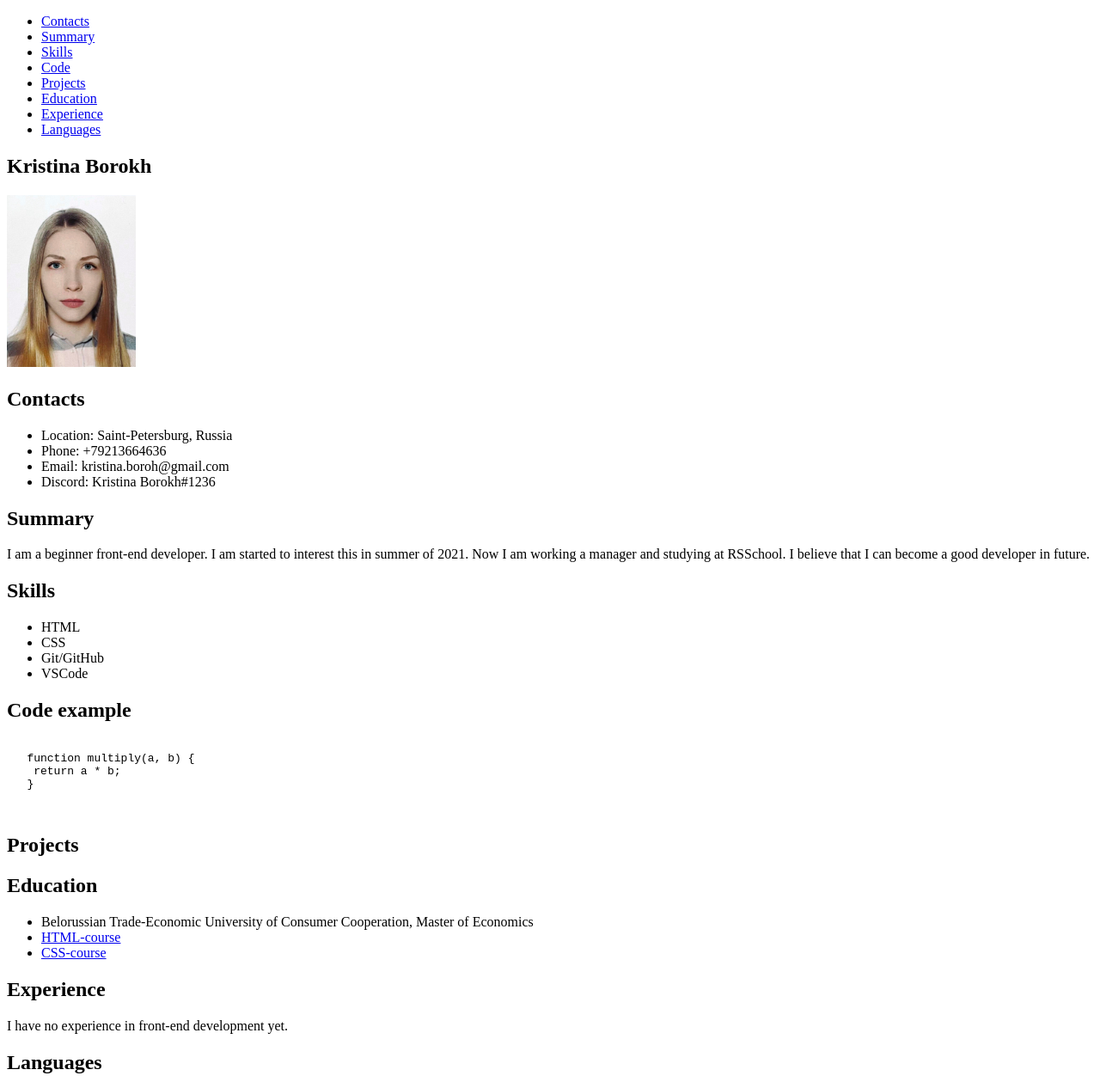
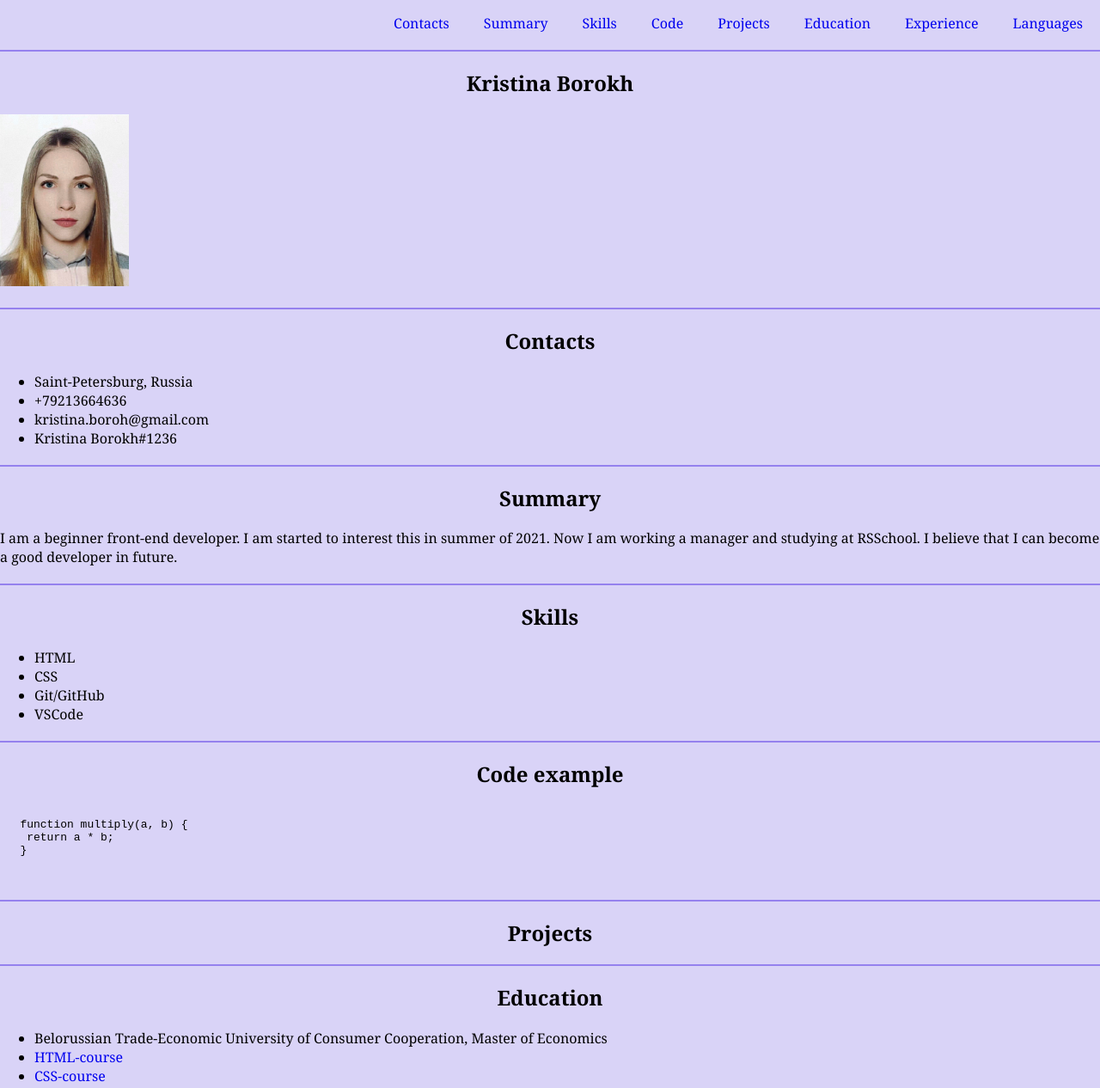
Before and after one commit to KristiBo/rsschool-cv, a plain HTML site: page index.html in a window 1280 px wide. Shown: the top 1266 px of the page at 86% size. Drawn offline with Linux system fonts and the light colour scheme.

Commit message:
feat: add css-styles

```diff
--- a/index.html
+++ b/index.html
@@ -10,6 +10,7 @@
 </head>
 <body>
     <header class = "header">
+        <div class="container">
             <nav class="nav">
                 <ul class="nav-list">
                     <li class="nav-item"><a href="#contacts" class="nav-link">Contacts</a></li>
@@ -22,19 +23,21 @@
                     <li class="nav-item"><a href="#languages" class="nav-link">Languages</a></li>
                 </ul>
             </nav>
+        </div>
     </header>
     <main class="main">
+        <div class="container">
             <section class="section" id="profile">
                 <h1 class="section-title">Kristina Borokh</h1>
                 <img src="assets/img/photo.jpg" width="150" height="200" alt="my photo">
             </section>
             <section class="section" id="contacts">
                 <h2 class="section-title">Contacts</h2>
-            <ul>
-                <li>Location: Saint-Petersburg, Russia</li>
-                <li>Phone: +79213664636</li>
-                <li>Email: kristina.boroh@gmail.com</li>
-                <li>Discord: Kristina Borokh#1236</li>
+                <ul class="icon">
+                    <li>Saint-Petersburg, Russia</li>
+                    <li>+79213664636</li>
+                    <li>kristina.boroh@gmail.com</li>
+                    <li>Kristina Borokh#1236</li>
                 </ul>
             </section>
             <section class="section" id="summary">
@@ -68,10 +71,10 @@
                 <ul>
                     <li>Belorussian Trade-Economic University of Consumer Cooperation, Master of Economics</li>
                     <li>
-                    <a href="https://ru.code-basics.com/languages/html" target="_blank">HTML-course</a>
+                        <a href="https://ru.code-basics.com/languages/html" class="course-link" target="_blank">HTML-course</a>
                     </li>
                     <li>
-                    <a href="https://ru.code-basics.com/languages/css" target="_blank">CSS-course</a>
+                        <a href="https://ru.code-basics.com/languages/css" class="course-link" target="_blank">CSS-course</a>
                     </li>
                 </ul>
             </section>
@@ -86,7 +89,18 @@
                     <li>English - A2</li>
                 </ul>
             </section>
+        </div>
     </main>
-    <footer class="footer"></footer>
+    <footer class="footer">
+        <div class="container">
+            <a href="https://github.com/KristiBo" target="_blank">
+                <img src="assets/svg/github.svg" alt="GitHub" height="40">
+            </a>
+            <p>2022</p>
+            <a href="https://rs.school/js/" target="_blank">
+                <img src="assets/svg/rs_school_js.svg" alt="RSSchool" height="30">
+            </a>
+        </div>
+    </footer>
 </body>
 </html>
--- a/style.css
+++ b/style.css
@@ -1 +1,45 @@
-Hi
+* {
+    box-sizing: border-box;
+}
+html {
+    scroll-behavior: smooth;
+}
+body {
+    padding: 0;
+    margin: 0;
+    font-family: Georgia, serif;
+    background-color: #d9d3f7;
+}
+.container {
+    max-width: 1440px;
+    margin: 0 auto;
+}
+.nav-list {
+    display: flex;
+    justify-content: flex-end;
+    align-items: center;
+    list-style: none;
+}
+.nav-link {
+    padding: 0 20px;
+    line-height: 20px;
+    text-decoration: none;
+}
+.course-link {
+    text-decoration: none;
+}
+section {
+    margin-top: 20px;
+    border-top: 2px solid rgb(149, 129, 238);
+    height: 100%;
+}
+.section-title {
+    text-align: center;
+}
+.footer {
+    display: flex;
+    justify-content: space-between;
+    align-items: center;
+    padding: 0 20px;
+    background-color: #968DA5;
+}
```
Also changed, not shown: assets/fonts/Acme-Regular.ttf (deleted), assets/fonts/Dosis-VariableFont_wght.ttf (deleted), assets/svg/discord.svg (deleted), assets/svg/email.svg (deleted), assets/svg/location.svg (deleted), assets/svg/phone.svg (deleted). Lines whose indentation alone changed are shown as unchanged.
